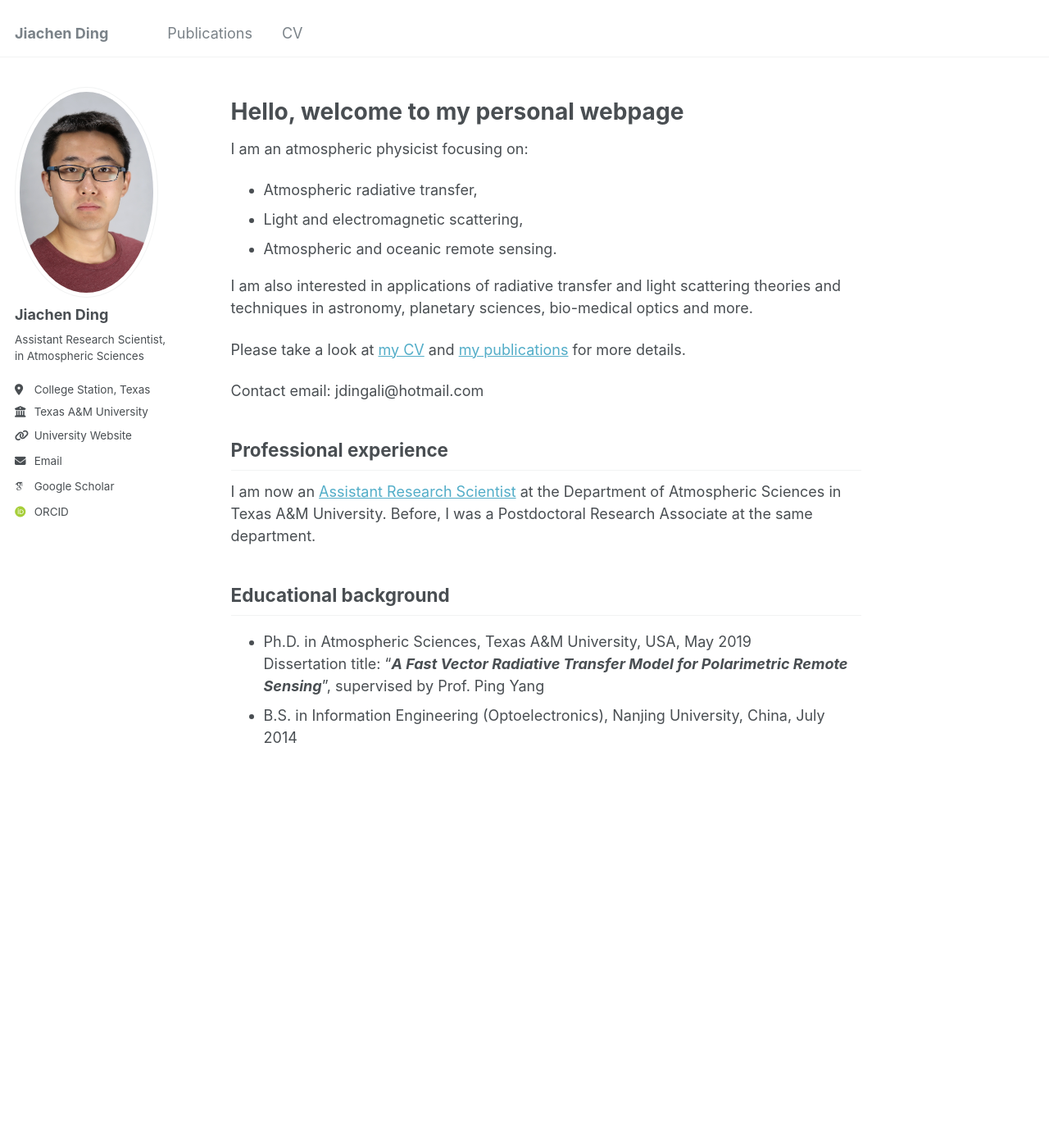
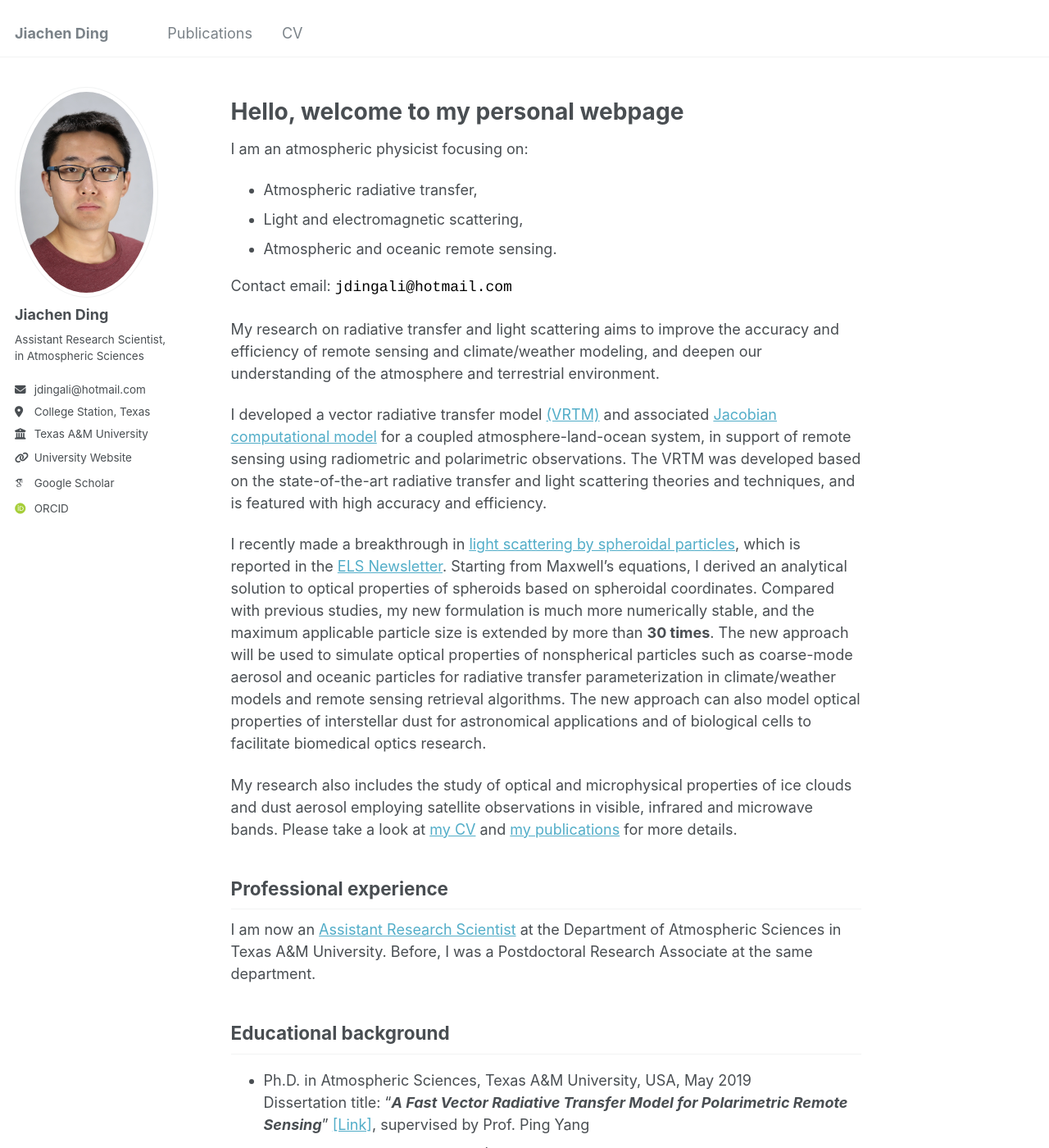
Before and after one commit to jdingali/jdingali.github.io, a Jekyll site: the page built from _pages/about.md, in a window 1280 px wide and 1400 px high. Shown: the whole window at 82% size. Built offline with Jekyll 4.4.1, drawn with Linux system fonts in a browser that asks for light colours; some web fonts are replaced.

Commit message:
Updated the contact email and about page...

```diff
--- a/_includes/author-profile.html
+++ b/_includes/author-profile.html
@@ -24,6 +24,9 @@
     <button class="btn btn--inverse">Follow</button>
     <ul class="author__urls social-icons">
       <!-- Font Awesome icons / Biographic information  -->
+      {% if author.email %}
+        <li class="author__desktop"><i class="fas fa-fw fa-envelope icon-pad-right" aria-hidden="true"></i>{{ author.email }}</li>
+      {% endif %}
       {% if author.location %}
         <li class="author__desktop"><i class="fa-solid fa-location-dot icon-pad-right" aria-hidden="true"></i>{{ author.location }}</li>
       {% endif %}
@@ -33,9 +36,11 @@
       {% if author.uri %}
         <li><a href="{{ author.uri }}"><i class="fas fa-fw fa-link icon-pad-right" aria-hidden="true"></i>{{ site.data.ui-text[site.locale].website_label | default: "Website" }}</a></li>
       {% endif %}
+      <!--
       {% if author.email %}
         <li><a href="mailto:{{ author.email }}"><i class="fas fa-fw fa-envelope icon-pad-right" aria-hidden="true"></i>{{ site.data.ui-text[site.locale].email_label | default: "Email" }}</a></li>
       {% endif %}
+      -->
 
       <!-- Font Awesome and Academicons icons / Academic websites -->
       {% if author.arxiv %}
--- a/_pages/about.md
+++ b/_pages/about.md
@@ -15,11 +15,15 @@ I am an atmospheric physicist focusing on:
 * Light and electromagnetic scattering,
 * Atmospheric and oceanic remote sensing.
 
-I am also interested in applications of radiative transfer and light scattering theories and techniques in astronomy, planetary sciences, bio-medical optics and more.
+Contact email: <span style="color:black; font-family:Courier; font-size:1em;">jdingali@hotmail.com</span>
 
-Please take a look at [my CV](cv/) and [my publications](publications/) for more details.
+My research on radiative transfer and light scattering aims to improve the accuracy and efficiency of remote sensing and climate/weather modeling, and deepen our understanding of the atmosphere and terrestrial environment.
 
-Contact email: jdingali@hotmail.com
+I developed a vector radiative transfer model [(VRTM)](https://www.sciencedirect.com/science/article/pii/S0022407319304340) and associated [Jacobian computational model](https://journals.ametsoc.org/view/journals/atsc/80/1/JAS-D-22-0112.1.xml) for a coupled atmosphere-land-ocean system, in support of remote sensing using radiometric and polarimetric observations. The VRTM was developed based on the state-of-the-art radiative transfer and light scattering theories and techniques, and is featured with high accuracy and efficiency.
+
+I recently made a breakthrough in [light scattering by spheroidal particles](https://opg.optica.org/oe/fulltext.cfm?uri=oe-31-24-40937&id=542527), which is reported in the [ELS Newsletter](https://www.astro.umd.edu/~elsnews/issue116.htm). Starting from Maxwell’s equations, I derived an analytical solution to optical properties of spheroids based on spheroidal coordinates. Compared with previous studies, my new formulation is much more numerically stable, and the maximum applicable particle size is extended by more than __30 times__. The new approach will be used to simulate optical properties of nonspherical particles such as coarse-mode aerosol and oceanic particles for radiative transfer parameterization in climate/weather models and remote sensing retrieval algorithms. The new approach can also model optical properties of interstellar dust for astronomical applications and of biological cells to facilitate biomedical optics research.
+
+My research also includes the study of optical and microphysical properties of ice clouds and dust aerosol employing satellite observations in visible, infrared and microwave bands. Please take a look at [my CV](cv/) and [my publications](publications/) for more details.
 
 Professional experience
 ------
@@ -28,5 +32,5 @@ I am now an [Assistant Research Scientist](https://artsci.tamu.edu/atmos-science
 Educational background
 ------
 * Ph.D. in Atmospheric Sciences, Texas A&M University, USA, May 2019\
-Dissertation title: "__*A Fast Vector Radiative Transfer Model for Polarimetric Remote Sensing*__", supervised by Prof. Ping Yang
+Dissertation title: "__*A Fast Vector Radiative Transfer Model for Polarimetric Remote Sensing*__" [[Link]](https://oaktrust.library.tamu.edu/items/2b683b51-507a-44f2-8a25-3fd6cfb8acf8), supervised by Prof. Ping Yang
 * B.S. in Information Engineering (Optoelectronics), Nanjing University, China, July 2014
```
Also changed, not shown: _pages/cv.md (+1 -1 lines), _pages/publications.md (+4 -4 lines).
